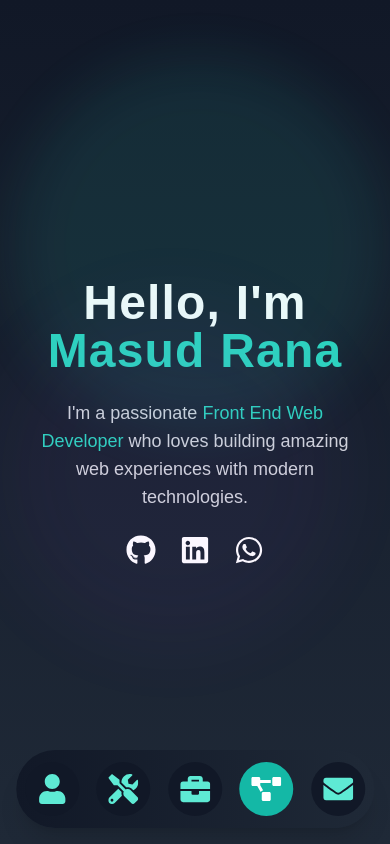
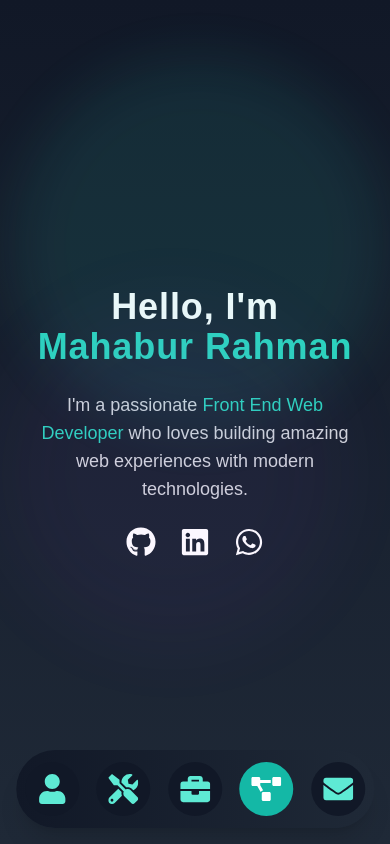
Before and after one commit to Ranagithubrr/next-portfolio, a Next.js app: page / in a window 390 px wide. Shown: the top 844 px of the page. Built offline with nearby package versions, Linux system fonts and the light colour scheme.

Commit message:
Feat: mahabur initialized

```diff
--- a/src/components/Hero/Hero.tsx
+++ b/src/components/Hero/Hero.tsx
@@ -29,10 +29,11 @@ const Hero = () => {
                     animate="visible"
                 >
                     <motion.h1
-                        className="text-5xl font-extrabold tracking-wide"
+                        className="text-4xl lg:text-5xl font-extrabold tracking-wide"
                         variants={itemVariants}
                     >
-                        Hello, I&apos;m <span className="text-teal-400">Masud Rana</span>
+                        Hello, I&apos;m <span className="text-teal-400">Mahabur Rahman
+                        </span>
                     </motion.h1>
 
                     <motion.p
@@ -45,9 +46,9 @@ const Hero = () => {
 
                     <div className="flex justify-center space-x-6">
                         {[
-                            { icon: <FaGithub />, link: "#" },
-                            { icon: <FaLinkedin />, link: "#" },
-                            { icon: <FaWhatsapp />, link: "#" },
+                            { icon: <FaGithub />, link: "https://github.com/mahabur-rahman" },
+                            { icon: <FaLinkedin />, link: "https://www.linkedin.com/in/mahabur-annur/" },
+                            { icon: <FaWhatsapp />, link: "https://wa.me/01626924395" },
                         ].map((item, index) => (
                             <motion.a
                                 key={index}
```
